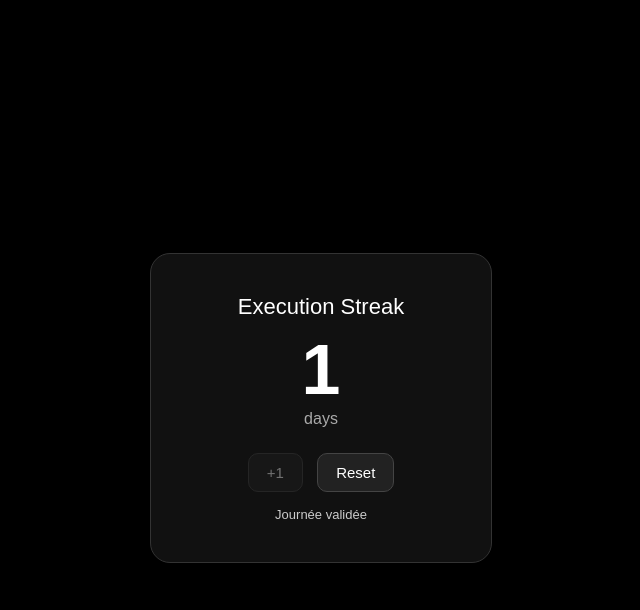
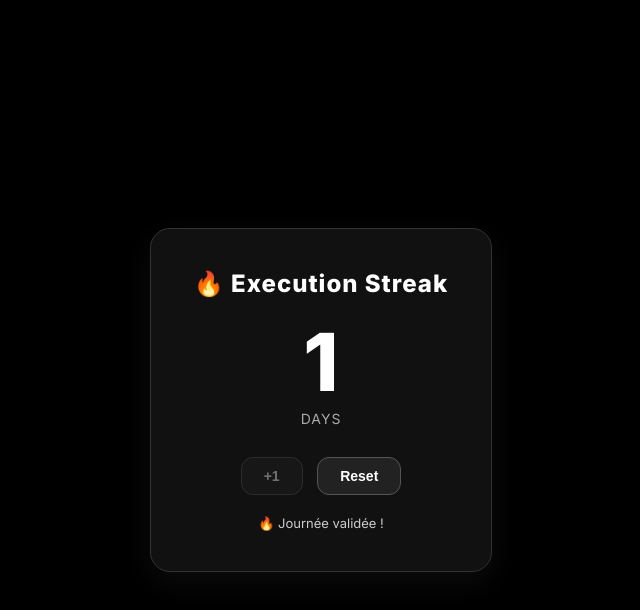
Before and after one commit to gxmeroo/discipline-streak, a plain HTML site: page index.html in a window 1280 px wide. Both pictures are taken after a click on the button "+1". Shown: the whole page, without its empty margins (319-959 px from the left). Drawn offline with Linux system fonts and the light colour scheme.

Commit message:
Update index.html

```diff
--- a/index.html
+++ b/index.html
@@ -4,67 +4,82 @@
 <meta charset="UTF-8">
 <title>Execution Streak</title>
 
+<!-- Police moderne -->
+<link href="https://fonts.googleapis.com/css2?family=Inter:wght@400;600;800&display=swap" rel="stylesheet">
+
 <style>
 
 body{
-    font-family: Arial;
+    font-family: 'Inter', sans-serif;
     background:#000;
     display:flex;
     justify-content:center;
     align-items:center;
     height:100vh;
     color:#fff;
+    margin:0;
 }
 
 .card{
     background:#111;
-    padding:40px;
+    padding:40px 30px;
     border-radius:20px;
     text-align:center;
-    width:260px;
+    width:280px;
     border:1px solid #333;
-    box-shadow:0 15px 40px rgba(0,0,0,0.8);
+    box-shadow:0 10px 30px rgba(255,255,255,0.05);
 }
 
 .title{
-    font-size:22px;
-    margin-bottom:10px;
+    font-size:24px;
+    font-weight:800;
+    margin-bottom:15px;
+    letter-spacing:1px;
 }
 
 .streak{
-    font-size:70px;
-    font-weight:bold;
+    font-size:80px;
+    font-weight:800;
+    transition: transform 0.2s;
 }
 
 .label{
     color:#aaa;
-    margin-bottom:20px;
+    margin-bottom:25px;
+    font-size:14px;
+    text-transform: uppercase;
+    letter-spacing:1px;
 }
 
 button{
-    border:1px solid #444;
-    padding:10px 18px;
+    border:1px solid #555;
+    padding:10px 22px;
     margin:5px;
-    border-radius:10px;
-    font-size:15px;
+    border-radius:12px;
+    font-size:14px;
     cursor:pointer;
     background:#222;
     color:white;
+    font-weight:600;
+    transition: background 0.2s, transform 0.2s;
 }
 
 button:hover{
     background:#333;
+    transform: translateY(-2px);
 }
 
 button:disabled{
     opacity:0.4;
     cursor:not-allowed;
+    transform:none;
 }
 
 .message{
-    margin-top:10px;
+    margin-top:15px;
     font-size:13px;
     color:#ccc;
+    min-height:16px;
 }
 
 </style>
@@ -74,7 +89,7 @@ button:disabled{
 
 <div class="card">
 
-<div class="title">Execution Streak</div>
+<div class="title">🔥 Execution Streak</div>
 
 <div class="streak" id="counter">0</div>
 <div class="label">days</div>
@@ -88,48 +103,45 @@ button:disabled{
 
 <script>
 
-let streak = localStorage.getItem("streak") || 0;
+let streak = parseInt(localStorage.getItem("streak")) || 0;
 let lastDate = localStorage.getItem("lastDate");
 
 let today = new Date().toDateString();
 
-document.getElementById("counter").innerText = streak;
+const counterEl = document.getElementById("counter");
+const addBtn = document.getElementById("addBtn");
+const messageEl = document.getElementById("message");
+
+counterEl.innerText = streak;
 
 if(lastDate === today){
-    document.getElementById("addBtn").disabled = true;
-    document.getElementById("message").innerText = "Déjà validé aujourd'hui. Reviens demain.";
+    addBtn.disabled = true;
+    messageEl.innerText = "✅ Déjà validé aujourd'hui. Reviens demain.";
 }
 
 function add(){
-
-    if(lastDate === today){
-        return;
-    }
+    if(lastDate === today) return;
 
     streak++;
-
     localStorage.setItem("streak", streak);
     localStorage.setItem("lastDate", today);
 
-    document.getElementById("counter").innerText = streak;
+    counterEl.innerText = streak;
+    counterEl.style.transform = "scale(1.3)";
+    setTimeout(() => counterEl.style.transform = "scale(1)", 200);
 
-    document.getElementById("addBtn").disabled = true;
-
-    document.getElementById("message").innerText = "Journée validée";
+    addBtn.disabled = true;
+    messageEl.innerText = "🔥 Journée validée !";
 }
 
 function reset(){
-
     streak = 0;
-
     localStorage.setItem("streak", streak);
     localStorage.removeItem("lastDate");
 
-    document.getElementById("counter").innerText = streak;
-    document.getElementById("addBtn").disabled = false;
-
-    document.getElementById("message").innerText = "";
-
+    counterEl.innerText = streak;
+    addBtn.disabled = false;
+    messageEl.innerText = "";
 }
 
 </script>
```
